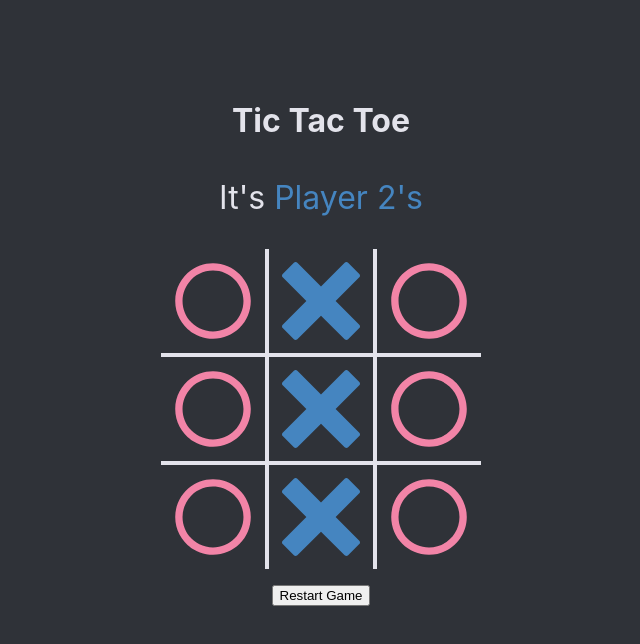
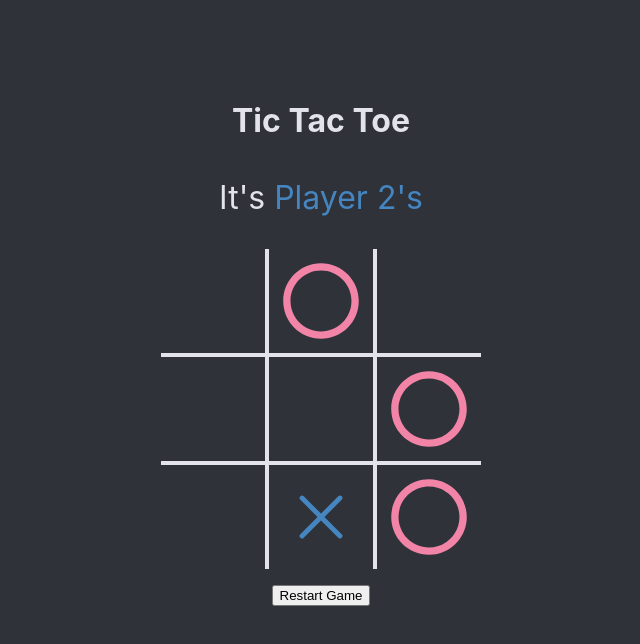
Before and after one commit to krames12/boilerplate-next-app, a Next.js app: page /tic-tac-toe in a window 1280 px wide. Shown: the top 644 px of the page, without its empty margins (319-959 px from the left). Built offline with nearby package versions, Linux system fonts and the light colour scheme.

Commit message:
renders empty tiles as well as correct icon

```diff
--- a/components/GameBoard/GameBoard.jsx
+++ b/components/GameBoard/GameBoard.jsx
@@ -19,10 +19,10 @@ const GameBoard = ({currentPlayer, handlePlayerChange}) => {
   return (
     <div className={styles["game-board"]}>
       <GameBoardTile />
-      <GameBoardTile status={1} />
       <GameBoardTile status={2} />
       <GameBoardTile />
-      <GameBoardTile status={1} />
+      <GameBoardTile />
+      <GameBoardTile />
       <GameBoardTile status={2} />
       <GameBoardTile />
       <GameBoardTile status={1} />
--- a/components/GameBoardTile/GameBoardTile.jsx
+++ b/components/GameBoardTile/GameBoardTile.jsx
@@ -1,16 +1,29 @@
-import { ImCross } from "react-icons/im";
+import { useState } from "react";
+import { BsPlusLg } from "react-icons/bs";
 import { FaRegCircle } from "react-icons/fa";
 
 import styles from './index.module.scss';
 
 
-const GameBoardTile = ({status = null}) => (
-  <div className={styles["game-tile"]}>
-    {status && status == 1 ?
-      <ImCross className={`${styles.cross} ${styles["tile-icon"]}`} /> :
-      <FaRegCircle className={`${styles.circle} ${styles["tile-icon"]}`} />
+const GameBoardTile = ({status = null}) => {
+  const [tileStatus, setTileStatus] = useState(null);
+
+  const getTileIcon = () => {
+    switch (status) {
+      default:
+        return null;
+      case 1:
+        return (<BsPlusLg className={`${styles.cross} ${styles["tile-icon"]}`} />)
+      case 2:
+        return (<FaRegCircle className={`${styles.circle} ${styles["tile-icon"]}`} />)
     }
-  </div>
-)
+  }
+
+  return (
+    <div className={styles["game-tile"]}>
+      {getTileIcon()}
+    </div>
+  )
+}
 
 export default GameBoardTile;
--- a/components/GameBoardTile/index.module.scss
+++ b/components/GameBoardTile/index.module.scss
@@ -14,6 +14,7 @@
 
 .cross {
   color: #4585c0;
+  transform: rotate(45deg);
 }
 
 .circle {
```
